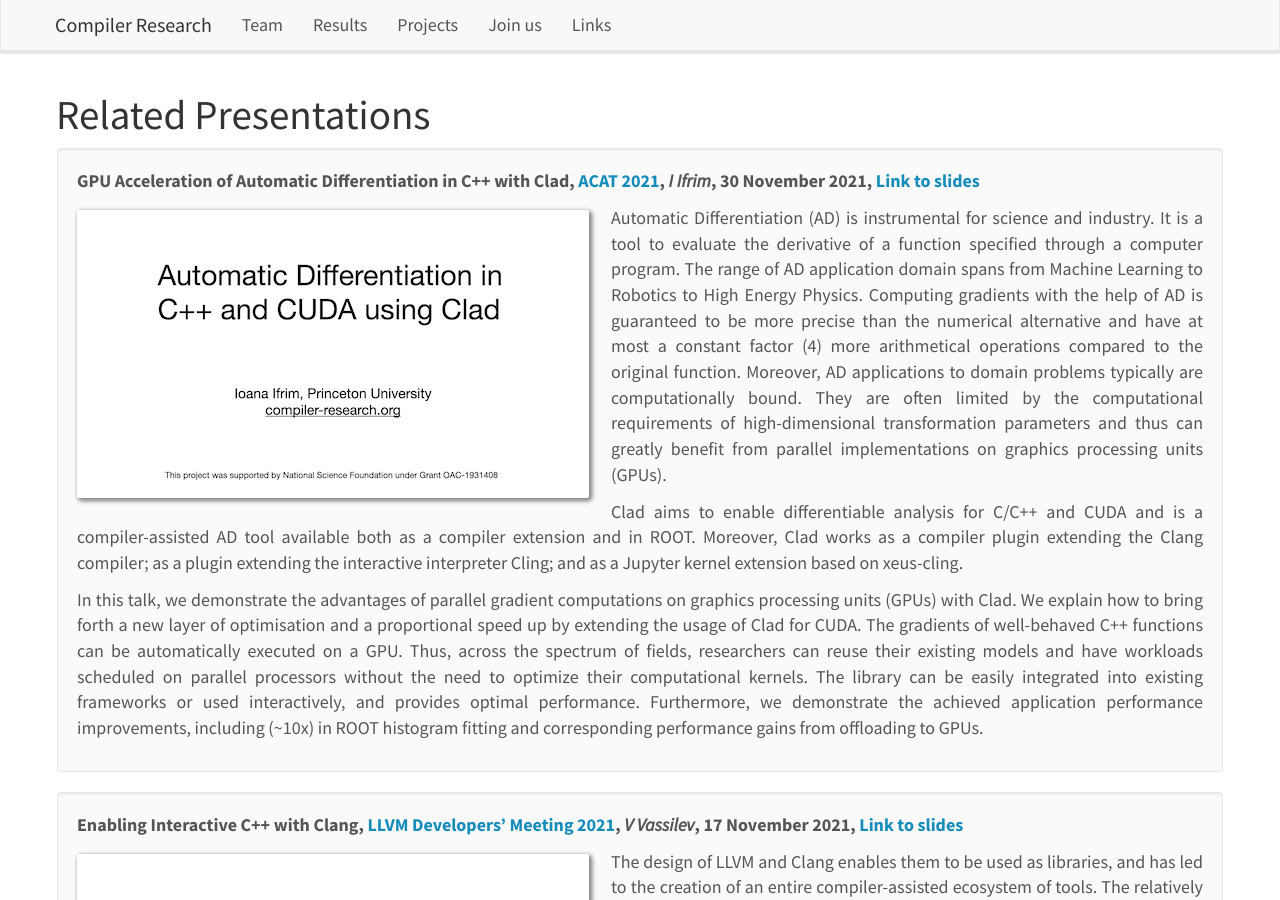
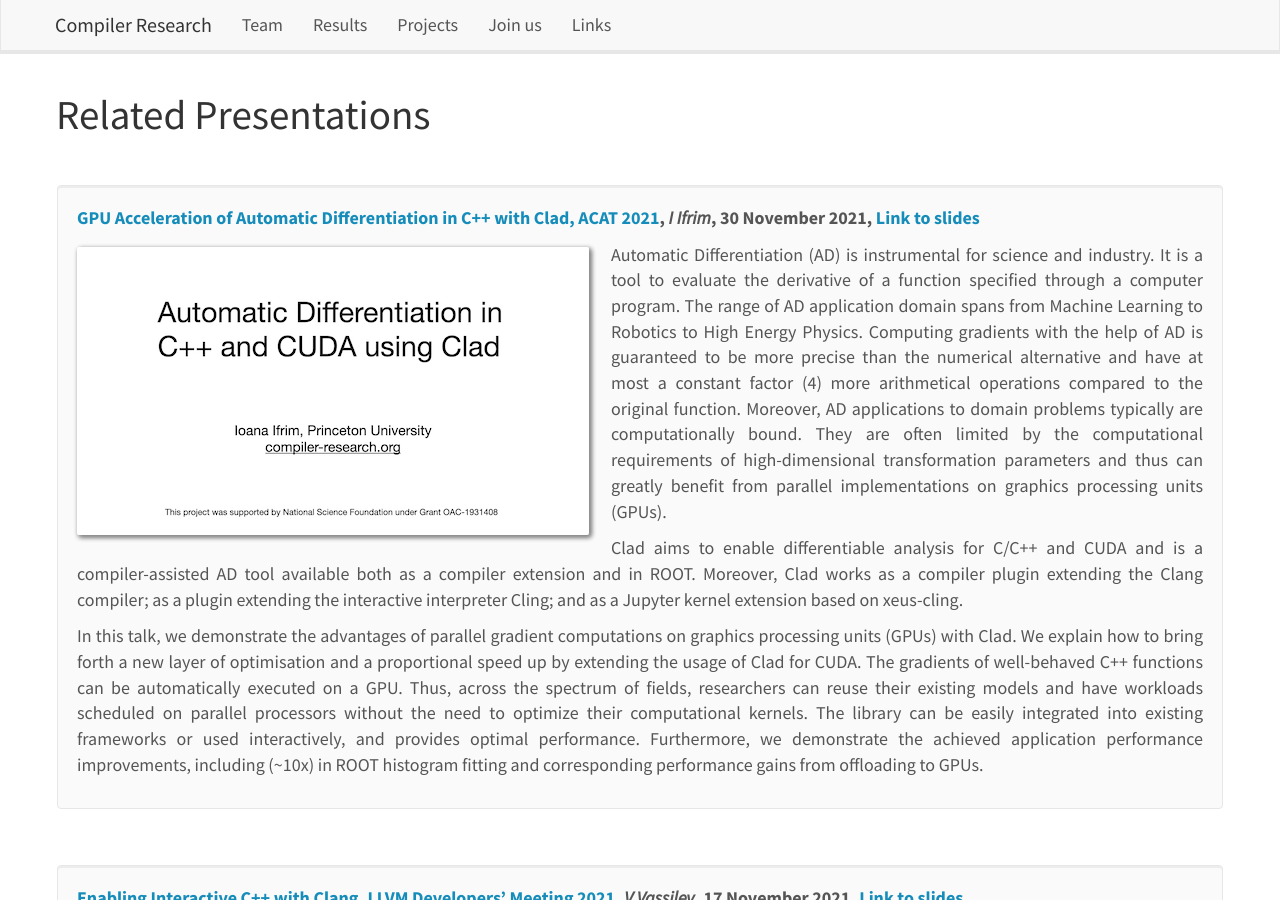
Before and after one commit to vgvassilev/clad, a Jekyll site: the page built from _pages/presentations.md, in a window 1280 px wide and 900 px high. Built offline with Jekyll 4.4.1, drawn with Linux system fonts in a browser that asks for light colours; nearby versions of some CDN libraries; a style sheet for code colours, icons or effects is not loaded.

Commit message:
Add anchors to presentations.

```diff
--- a/_pages/presentations.md
+++ b/_pages/presentations.md
@@ -21,18 +21,21 @@
 <div class="row">
 {% endif %}
 
+<span id="{{presi.id}}">&nbsp;</span>
 <div class="col-sm-12 clearfix">
  <div class="well text-justify">
-  <pubtit>{{ presi.title }},
-    {{ presi.location | markdownify | remove: '<p>' |remove: '</p>' | strip_newlines }},
-    <em>{{ presi.speaker }}</em>,
-    {{ presi.date | date: "%-d %B %Y" }},
-    {{ presi.artifacts | markdownify | remove: '<p>' |remove: '</p>' | strip_newlines }}
+  <pubtit>
+    <a style="text-decoration:none;" href="#{{presi.id}}"> {{ presi.title }},
+      {{ presi.location | markdownify | remove: '<p>' | remove: '</p>' | strip_newlines }},
+      <em>{{ presi.speaker }}</em>,
+      {{ presi.date | date: "%-d %B %Y" }},
+      {{ presi.artifacts | markdownify | remove: '<p>' | remove: '</p>' | strip_newlines }}
+    </a>
   </pubtit>
-  <img src="{{ site.url }}{{ site.baseurl }}/images/pubpic/{{ presi.image }}.gif"
+  <img src="{{ site.url }}{{ site.baseurl }}/images/pubpic/{{ presi.id }}.gif"
        class="img-responsive"
        style="border-radius:2px; max-width:512px; float: left;" />
-  <img src="{{ site.url }}{{ site.baseurl }}/images/pubpic/{{ presi.image }}.png"
+  <img src="{{ site.url }}{{ site.baseurl }}/images/pubpic/{{ presi.id }}.png"
        class="gif-animated-static img-responsive "
        style="border-radius:2px; max-width:512px; float: left;" />
   {{ presi.description | markdownify }}
```
Also changed, not shown: _data/preslist.yml (+5 -5 lines).
